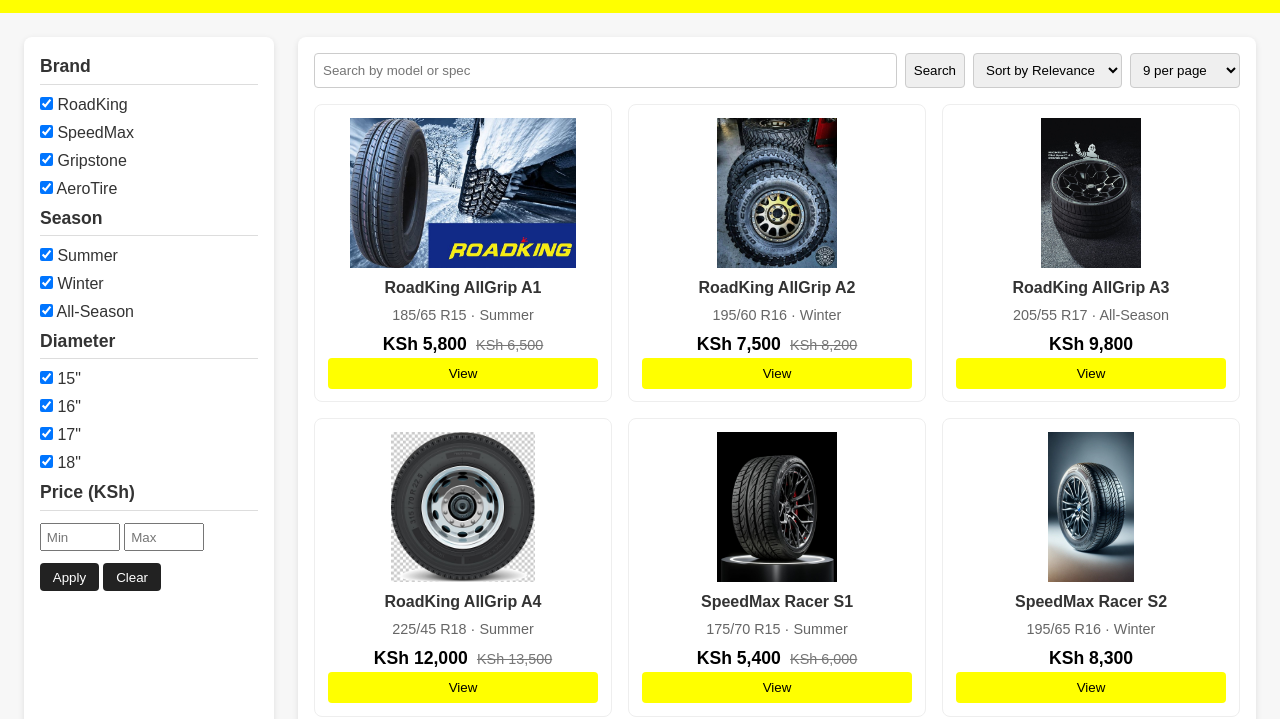
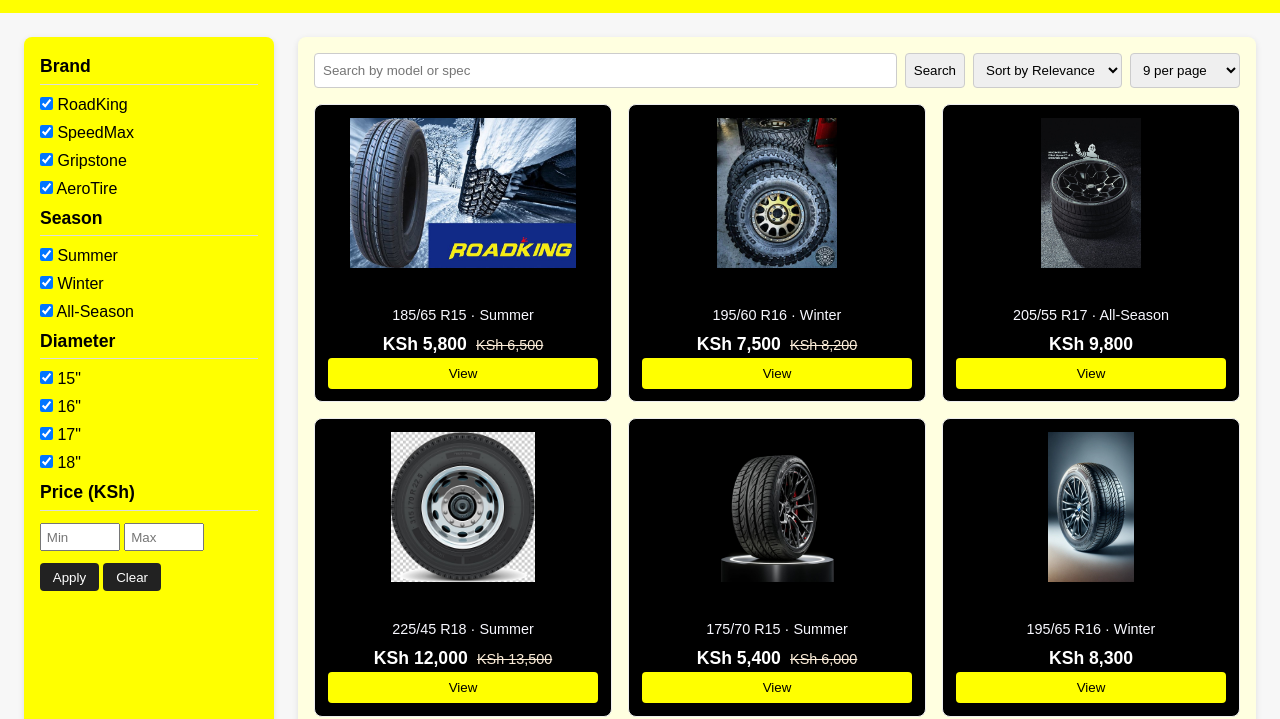
Before and after one commit to BenMwale/My-final-Tyre, a plain HTML site: page index.html in a window 1280 px wide. Shown: the part 86-805 px from the top of the page. Drawn offline with Linux system fonts and the light colour scheme.

Commit message:
update styles.css

```diff
--- a/styles.css
+++ b/styles.css
@@ -1,6 +1,6 @@
 /* Reset */
 * { margin: 0; padding: 0; box-sizing: border-box; }
-body { font-family: Arial, sans-serif; background: #f7f7f7; color: #333; line-height: 1.5; }
+body { font-family: Arial, sans-serif; background: #f7f7f7; color: black; line-height: 1.5; }
 
 /* Header */
 header { background: yellow; color: black; padding: 1rem; text-align: center; }
@@ -11,7 +11,7 @@ header h1 { font-size: 1.8rem; }
 @media (max-width: 900px) { .container { grid-template-columns: 1fr; } }
 
 /* Sidebar */
-.sidebar { background: #fff; border-radius: 8px; padding: 1rem; max-height: calc(100vh - 100px); overflow-y: auto; box-shadow: 0 2px 6px rgba(0,0,0,0.1); }
+.sidebar { background: yellow; border-radius: 8px; padding: 1rem; max-height: calc(100vh - 100px); overflow-y: auto; box-shadow: 0 2px 6px rgba(0,0,0,0.1); }
 .sidebar h3 { margin-bottom: 0.5rem; font-size: 1.1rem; border-bottom: 1px solid #ddd; padding-bottom: 0.25rem; }
 .sidebar label { display: block; margin: 0.25rem 0; cursor: pointer; }
 .sidebar input[type="number"] { width: 80px; padding: 0.3rem; margin: 0.25rem 0; }
@@ -19,7 +19,7 @@ header h1 { font-size: 1.8rem; }
 .sidebar button:hover { background: #444; }
 
 /* Main */
-main { background: #fff; border-radius: 8px; padding: 1rem; box-shadow: 0 2px 6px rgba(0,0,0,0.1); }
+main { background: lightyellow; border-radius: 8px; padding: 1rem; box-shadow: 0 2px 6px rgba(0,0,0,0.1); }
 
 /* Search + sort */
 .search-sort { display: flex; flex-wrap: wrap; gap: 0.5rem; margin-bottom: 1rem; }
@@ -28,13 +28,13 @@ main { background: #fff; border-radius: 8px; padding: 1rem; box-shadow: 0 2px 6p
 
 /* Grid */
 .grid { display: grid; grid-template-columns: repeat(auto-fill, minmax(220px, 1fr)); gap: 1rem; }
-.card { background: #fff; border: 1px solid #eee; border-radius: 8px; padding: 0.8rem; text-align: center; display: flex; flex-direction: column; transition: transform 0.2s, box-shadow 0.2s; }
+.card { background: black; border: 1px solid #eee; border-radius: 8px; padding: 0.8rem; text-align: center; display: flex; flex-direction: column; transition: transform 0.2s, box-shadow 0.2s; }
 .card:hover { transform: translateY(-3px); box-shadow: 0 4px 12px rgba(0,0,0,0.1); }
 .card img { width: 100%; height: 150px; object-fit: contain; margin-bottom: 0.5rem; }
 .card h4 { font-size: 1rem; margin-bottom: 0.3rem; }
-.card .spec { font-size: 0.9rem; color: #666; margin-bottom: 0.3rem; }
-.card .price { font-size: 1.1rem; font-weight: bold; color: black; }
-.card .old-price { font-size: 0.9rem; color: #777; text-decoration: line-through; margin-left: 0.3rem; }
+.card .spec { font-size: 0.9rem; color: ghostwhite; margin-bottom: 0.3rem; }
+.card .price { font-size: 1.1rem; font-weight: bold; color: white; }
+.card .old-price { font-size: 0.9rem; color: antiquewhite; text-decoration: line-through; margin-left: 0.3rem; }
 .card button { margin-top: auto; padding: 0.5rem; border: none; background: yellow; color: black; border-radius: 4px; cursor: pointer; }
 .card button:hover { background: yellow; }
 
```
